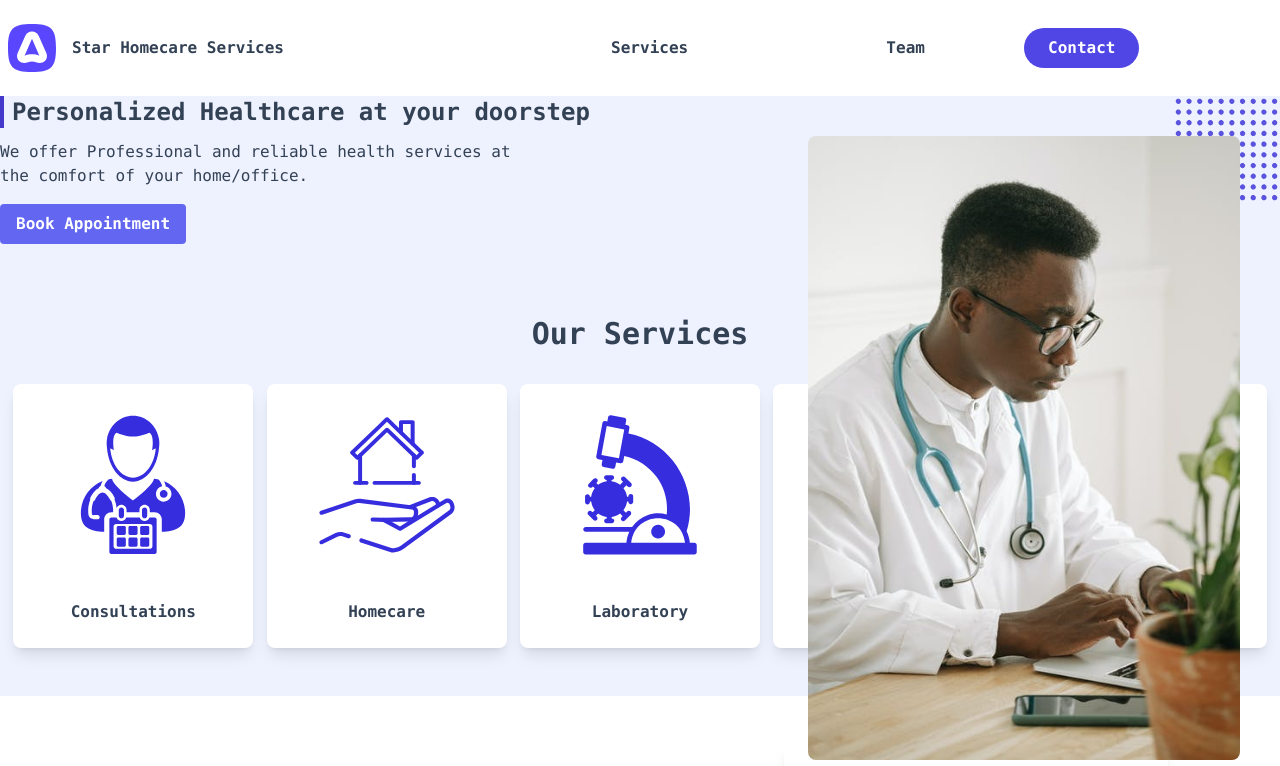
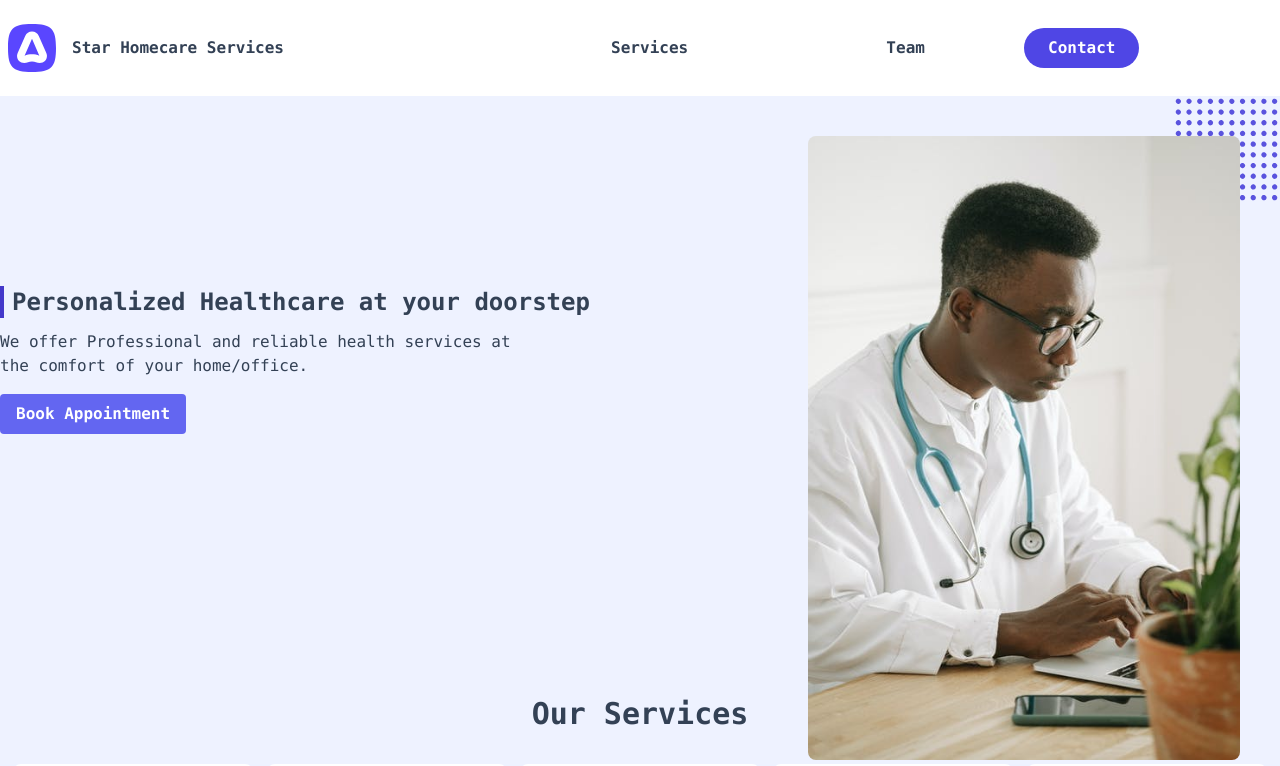
Before and after one commit to jbuyu/realdoc, a Next.js app: page / in a window 1280 px wide. Shown: the top 766 px of the page. Built offline with nearby package versions, Linux system fonts and the light colour scheme.

Commit message:
reconfigures tailwind config

```diff
--- a/pages/index.tsx
+++ b/pages/index.tsx
@@ -12,7 +12,6 @@ export default function Home() {
       <Body />
       <Choice />
       <Wave />
-
       <Footer />
     </div>
   )
--- a/tailwind.config.js
+++ b/tailwind.config.js
@@ -4,7 +4,15 @@ module.exports = {
     './components/**/*.{js,ts,jsx,tsx}',
   ],
   theme: {
-    extend: {},
+    extend: {
+      height: {
+        128: '66vh',
+        129: '28rem',
+      },
+      maxWidth: {
+        '9xl': '96rem',
+      },
+    },
   },
   plugins: [],
 }
```
